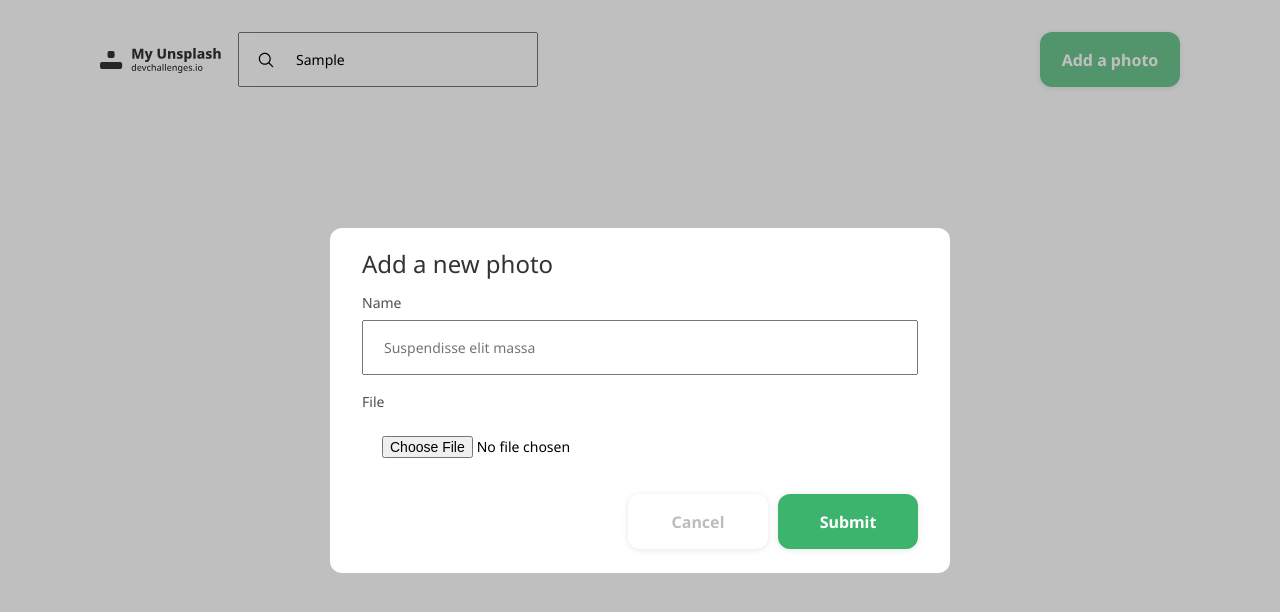
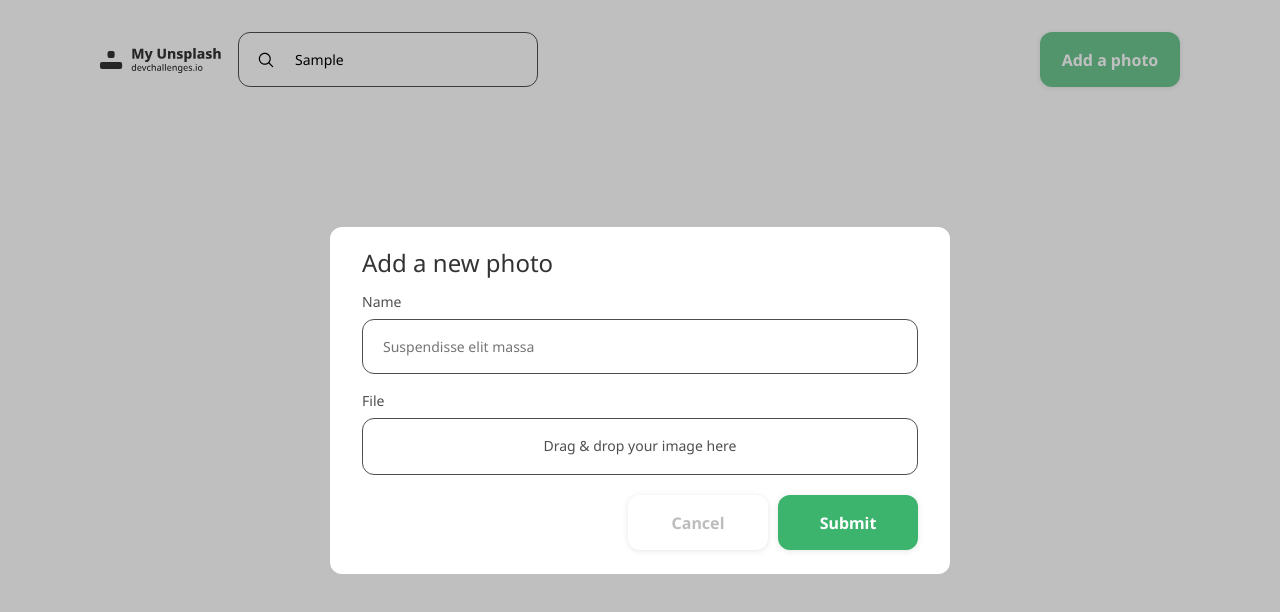
Before and after one commit to mapra99/our-memories-frontend, a React (Create React App) app: page / in a window 1280 px wide. Both pictures are taken after typing "Sample" into the empty fields and a click on the button "Add a photo". Shown: the top 612 px of the page. Built offline with nearby package versions, Linux system fonts and the light colour scheme.

Commit message:
dropfileinput component

```diff
--- a/src/components/DropFileInput/DropFileInput.styled.ts
+++ b/src/components/DropFileInput/DropFileInput.styled.ts
@@ -1,12 +1,49 @@
 import styled from 'styled-components';
+import { InputField } from '../InputField';
+import { COLORS } from '../../constants';
 
-export const DropFileInput = styled.input`
-  box-sizing: border-box;
-  height: 55px;
-  line-height: 55px;
-  padding: 0 20px;
+export const DropFileInputArea = styled.div`
+  position: relative;
+  min-height: 55px;
+  border: 1px solid ${COLORS.davisGray};
+  border-radius: 12px;
+  transition: background-color 0.1s;
+  display: flex;
+  align-items: center;
+  justify-content: center;
+
+  &:hover, &:focus {
+    background: ${COLORS.grayX};
+  }
+`;
+
+export const DropFileInputField = styled(InputField)`
+  position: absolute;
+  left: 0;
+  top: 0;
+  height: 100%;
+  opacity: 0;
+  z-index: 1;
+`;
+
+export const DropFileInputPlaceholder = styled.div`
+  position: absolute;
+  top: 0;
+  left: 0;
   width: 100%;
+  height: 100%;
+  display: flex;
+  align-items: center;
+  justify-content: center;
+  font-family: 'Noto Sans';
   font-size: 14px;
-  font-family: 'Noto Sans';
-  font-weight: 500;
+  color: ${COLORS.davisGray};
+  z-index: 0;
 `;
+
+export const DropFileInputImage = styled.img`
+  display: block;
+  width: 100%;
+  height: 100%;
+  border-radius: 12px;
+`
--- a/src/components/DropFileInput/DropFileInput.tsx
+++ b/src/components/DropFileInput/DropFileInput.tsx
@@ -1,3 +1,38 @@
-export const DropFileInput = () => {
+import { useEffect } from 'react';
+import { LoadingSpinner } from '../LoadingSpinner';
+import {
+  DropFileInputArea,
+  DropFileInputField,
+  DropFileInputPlaceholder,
+  DropFileInputImage
+} from './DropFileInput.styled';
 
+import {DropFileInputProps} from './props';
+import { useDirectUpload } from '../../hooks/useDirectUpload';
+
+export const DropFileInput = ({ onBlobUpload }: DropFileInputProps) => {
+  const { errors, loading, blob, fileSrc, onFileSelect } = useDirectUpload();
+
+  useEffect(() => {
+    if (!onBlobUpload || !blob) return
+
+    onBlobUpload(blob);
+  }, [blob])
+
+  if (loading) return (
+    <DropFileInputArea>
+      <LoadingSpinner />
+    </DropFileInputArea>
+  )
+
+  return (
+    <DropFileInputArea>
+      <DropFileInputField type="file" onChange={onFileSelect} />
+      { fileSrc ? (
+        <DropFileInputImage alt='' src={fileSrc} />
+      ) : (
+        <DropFileInputPlaceholder>Drag & drop your image here</DropFileInputPlaceholder>
+      )}
+    </DropFileInputArea>
+  )
 }
--- /dev/null
+++ b/src/components/DropFileInput/props.ts
@@ -0,0 +1,5 @@
+import {IBlob} from '../../hooks/useDirectUpload/types';
+
+export interface DropFileInputProps {
+  onBlobUpload: (blob: IBlob) => void;
+}
--- a/src/components/InputField/InputField.styled.ts
+++ b/src/components/InputField/InputField.styled.ts
@@ -1,4 +1,5 @@
 import styled from 'styled-components';
+import { COLORS } from '../../constants';
 
 export const InputField = styled.input`
   box-sizing: border-box;
@@ -9,4 +10,6 @@ export const InputField = styled.input`
   font-size: 14px;
   font-family: 'Noto Sans';
   font-weight: 500;
+  border: 1px solid ${COLORS.davisGray};
+  border-radius: 12px;
 `;
--- /dev/null
+++ b/src/components/LoadingSpinner/LoadingSpinner.styled.ts
@@ -0,0 +1,36 @@
+import styled from 'styled-components';
+import { COLORS } from '../../constants';
+
+export const LoadingSpinnerContainer = styled.div`
+  display: inline-block;
+  position: relative;
+  width: 80px;
+  height: 80px;
+
+  div {
+    position: absolute;
+    border: 4px solid ${COLORS.davisGray};
+    opacity: 1;
+    border-radius: 50%;
+    animation: lds-ripple 1s cubic-bezier(0, 0.2, 0.8, 1) infinite;
+  }
+  div:nth-child(2) {
+    animation-delay: -0.5s;
+  }
+  @keyframes lds-ripple {
+    0% {
+      top: 36px;
+      left: 36px;
+      width: 0;
+      height: 0;
+      opacity: 1;
+    }
+    100% {
+      top: 0px;
+      left: 0px;
+      width: 72px;
+      height: 72px;
+      opacity: 0;
+    }
+  }
+`;
--- /dev/null
+++ b/src/components/LoadingSpinner/LoadingSpinner.tsx
@@ -0,0 +1,8 @@
+import { LoadingSpinnerContainer } from './LoadingSpinner.styled';
+
+export const LoadingSpinner = () => (
+  <LoadingSpinnerContainer>
+    <div />
+    <div />
+  </LoadingSpinnerContainer>
+)
--- /dev/null
+++ b/src/components/LoadingSpinner/index.ts
@@ -0,0 +1 @@
+export * from './LoadingSpinner';
--- a/src/components/NewPhotoModal/NewPhotoModal.tsx
+++ b/src/components/NewPhotoModal/NewPhotoModal.tsx
@@ -10,20 +10,20 @@ import { ActionButton } from '../ActionButton';
 import { DropFileInput } from '../DropFileInput';
 import { NewPhotoModalFormButtons } from './NewPhotoModal.styled';
 import { NewPhotoModalProps } from './types';
+import { IBlob } from '../../hooks/useDirectUpload/types';
 import { PostModel } from '../../models';
-import { useDirectUpload } from '../../hooks/useDirectUpload';
 import { CREATE_POST } from '../../api/mutations/posts';
 
 export const NewPhotoModal = ({ onClose }: NewPhotoModalProps) => {
   const [name, setName] = useState<string>("");
   const [post, setPost] = useState<PostModel | null>(null);
-  const { errors: uploadErrors, blob, fileSrc, onFileSelect } = useDirectUpload();
+  const [blob, setBlob] = useState<IBlob | null>(null);
   const [createPost, { data }] = useMutation(CREATE_POST);
 
   const handleSubmit = (event: FormEvent) => {
     event.preventDefault();
     // TODO: Validate form fields here
-    if (!name || !blob) return;
+    if (!name) return;
     console.log('submitting :)')
   }
 
@@ -50,12 +50,7 @@ export const NewPhotoModal = ({ onClose }: NewPhotoModalProps) => {
           <InputLabel>
             File
           </InputLabel>
-          <InputField
-            type="file"
-            name="post[file]"
-            placeholder="Choose a File"
-            accept="image/*"
-            onChange={onFileSelect}/>
+          <DropFileInput onBlobUpload={(blob: IBlob) => { setBlob(blob) }} />
         </InputGroup>
 
         <NewPhotoModalFormButtons>
--- a/src/hooks/useDirectUpload/props.ts
+++ b/src/hooks/useDirectUpload/types.ts
@@ -8,6 +8,6 @@ export type DirectUploadTypes = {
   loading: boolean
   errors: Error | null
   blob: IBlob | null
-  fileSrc: string | ArrayBuffer | null,
+  fileSrc: string | null,
   onFileSelect: (event: FormEvent<HTMLInputElement>) => void,
 }
--- a/src/hooks/useDirectUpload/useDirectUpload.ts
+++ b/src/hooks/useDirectUpload/useDirectUpload.ts
@@ -1,29 +1,31 @@
 import { useEffect, useState, FormEvent } from 'react';
 import { DirectUpload } from '@rails/activestorage';
-import { IBlob, DirectUploadTypes } from './props';
+import { IBlob, DirectUploadTypes } from './types';
 
 export const useDirectUpload = (): DirectUploadTypes => {
   const [errors, setErrors] = useState<Error | null>(null);
   const [blob, setBlob] = useState<IBlob | null>(null);
   const [loading, setLoading] = useState<boolean>(false);
-  const [fileSrc, setFileSrc] = useState<string | ArrayBuffer | null>(null);
-
-  useEffect(() => console.log(blob), [blob])
+  const [fileSrc, setFileSrc] = useState<string | null>(null);
 
   const { REACT_APP_DIRECT_UPLOADS_URL } = process.env;
 
   const uploadFile = async (file: File) => {
+    setLoading(true);
     try {
       const upload = await new DirectUpload(file, REACT_APP_DIRECT_UPLOADS_URL || '');
 
       await upload.create((error, blob) => {
         if (error) setErrors(error);
         else setBlob(blob);
+
+        setLoading(false);
       });
 
       return ({ blob, errors });
-    } catch(error) {
+    } catch (error) {
       setErrors(error);
+      setLoading(false);
     }
   };
 
@@ -31,21 +33,18 @@ export const useDirectUpload = (): DirectUploadTypes => {
     const reader = new FileReader();
     reader.onload = (event) => {
       if (!event.target) return;
-      setFileSrc(event.target.result)
+      setFileSrc(`${event.target.result}`)
     };
 
     reader.readAsDataURL(file);
   };
 
-  const onFileSelect = (event: FormEvent<HTMLInputElement>) => {
-    setLoading(true);
-
+  const onFileSelect = async (event: FormEvent<HTMLInputElement>) => {
     const { files } = event.currentTarget;
     if (!files || !files.length) return;
 
-    uploadFile(files[0]);
+    await uploadFile(files[0]);
     readFileAsUrl(files[0]);
-    setLoading(false);
   };
 
   return {
```
